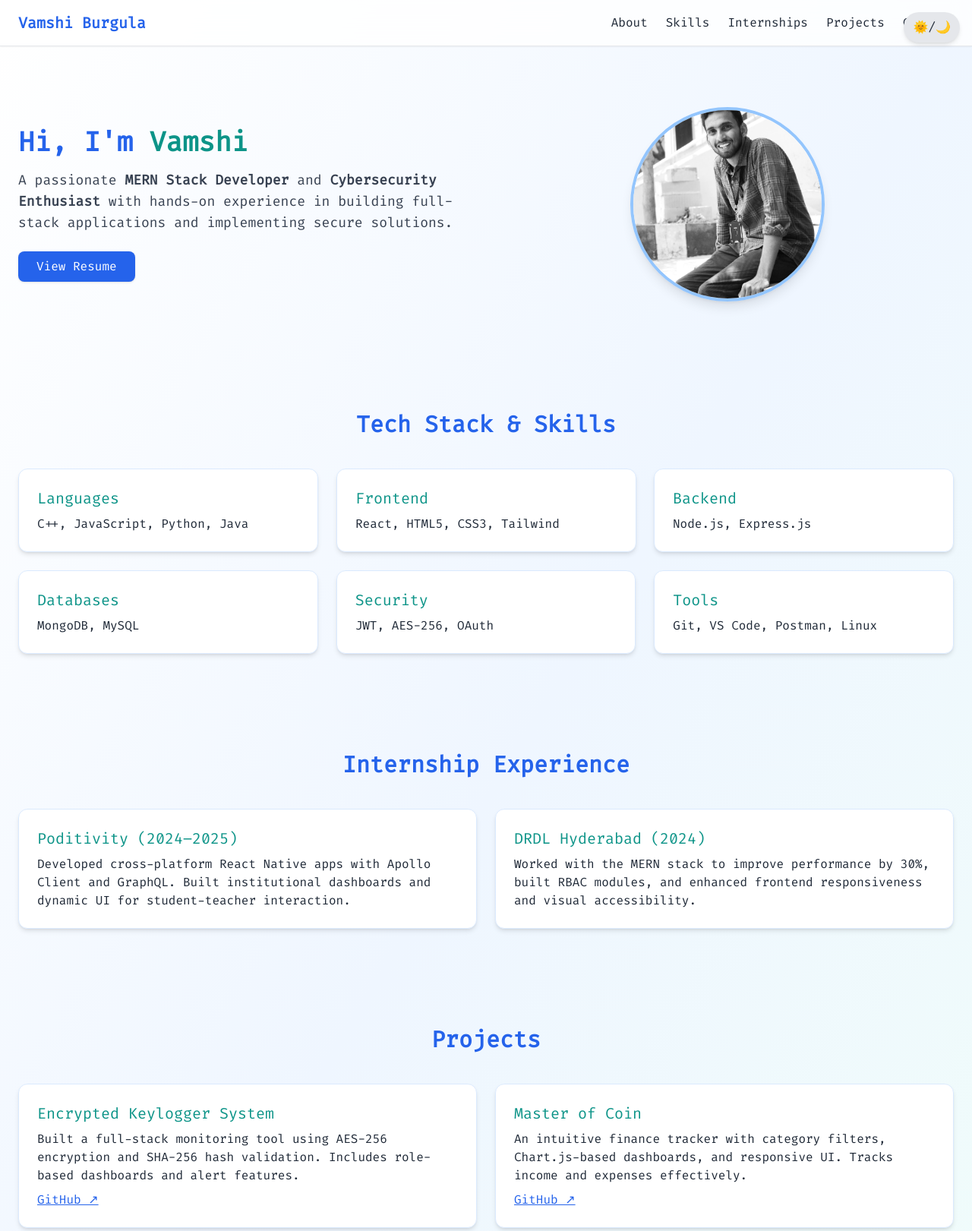
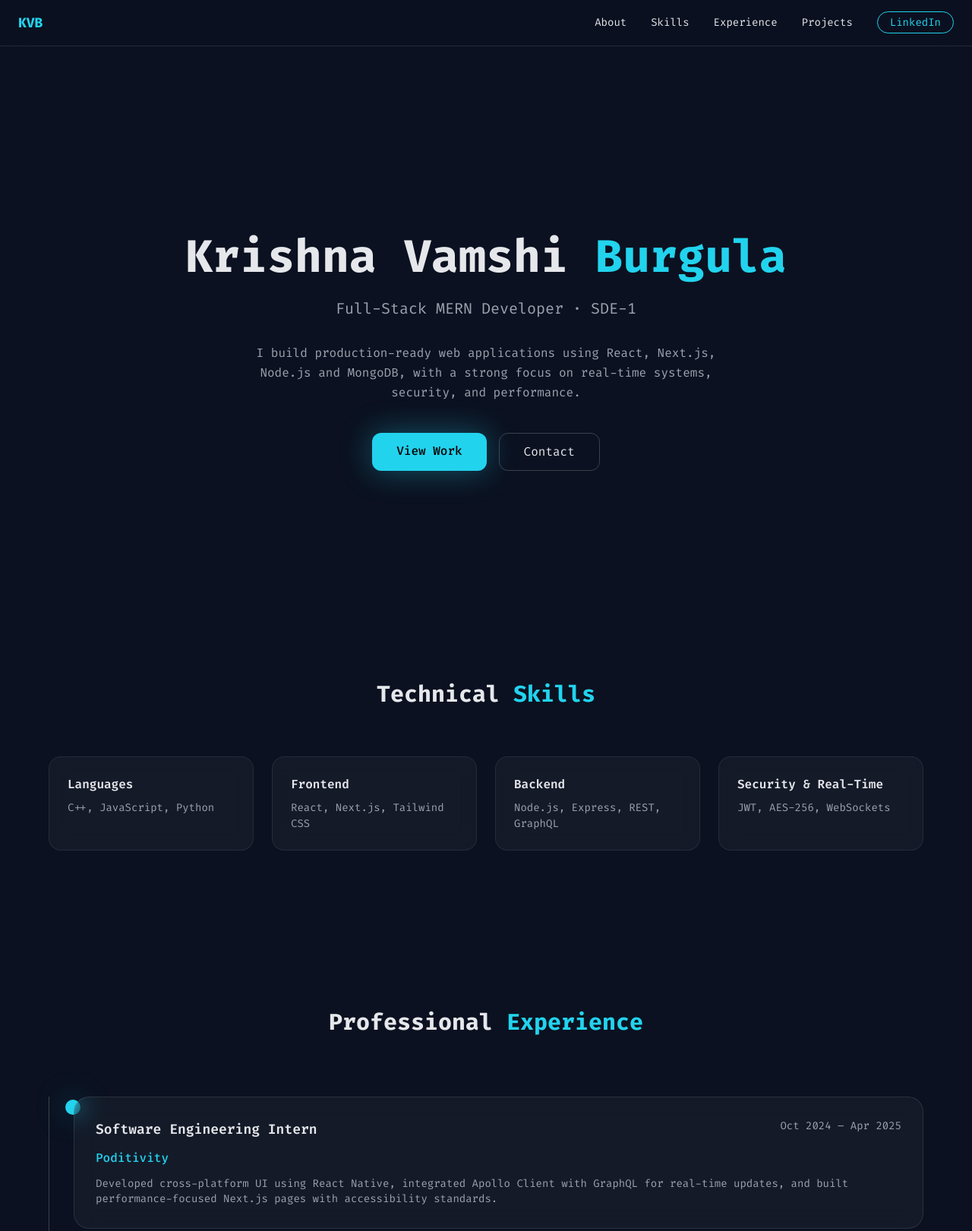
Before and after one commit to vamshiburgula/Portfolio, a plain HTML site: page index.html in a window 1280 px wide. Shown: the top 1621 px of the page at 76% size. Drawn offline with nearby package versions, Linux system fonts and the light colour scheme.

Commit message:
Update portfolio with new design and content

```diff
--- a/index.html
+++ b/index.html
@@ -1,342 +1,152 @@
 <!DOCTYPE html>
-<html lang="en">
+<html lang="en" class="scroll-smooth">
 <head>
   <meta charset="UTF-8" />
   <meta name="viewport" content="width=device-width, initial-scale=1.0" />
-    <title>Vamshi Burgula | MERN Developer</title>
+  <title>Krishna Vamshi Burgula | Full-Stack MERN Developer</title>
+
+  <!-- Tailwind -->
   <script src="https://cdn.tailwindcss.com"></script>
+
+  <!-- AOS -->
+  <link href="https://unpkg.com/aos@2.3.1/dist/aos.css" rel="stylesheet" />
   <script src="https://unpkg.com/aos@2.3.1/dist/aos.js"></script>
-    <link href="https://unpkg.com/aos@2.3.1/dist/aos.css" rel="stylesheet" />
+
+  <!-- Font -->
   <link
-      href="https://fonts.googleapis.com/css2?family=Fira+Code&display=swap"
+    href="https://fonts.googleapis.com/css2?family=Fira+Code:wght@400;500;600;700&display=swap"
     rel="stylesheet"
   />
+
   <script>
     tailwind.config = {
       darkMode: "class",
       theme: {
         extend: {
-            fontFamily: {
-              code: ["Fira Code", "monospace"],
+          fontFamily: { code: ["Fira Code", "monospace"] },
+          boxShadow: {
+            glow: "0 0 40px rgba(34,211,238,0.35)",
           },
         },
       },
     };
   </script>
+
   <style>
-      body {
-        font-family: "Fira Code", monospace;
-        scroll-behavior: smooth;
-      }
+    body { font-family: "Fira Code", monospace; }
   </style>
 </head>
-  <body
-    class="bg-gradient-to-br from-white via-blue-50 to-teal-50 text-gray-800 dark:from-[#0f172a] dark:via-[#1e293b] dark:to-[#0f172a] dark:text-white transition-colors duration-500"
-  >
-    <!-- Theme Toggle -->
-    <div class="fixed top-4 right-4 z-50">
-      <button
-        id="theme-toggle"
-        class="bg-gray-200 dark:bg-gray-700 text-gray-800 dark:text-white px-3 py-2 rounded-full shadow-md hover:shadow-lg"
-      >
-        🌞/🌙
-      </button>
-    </div>
 
-    <!-- Navbar -->
-    <nav
-      class="sticky top-0 z-40 bg-white/80 dark:bg-gray-900/80 backdrop-blur-md shadow-sm border-b border-gray-200 dark:border-gray-700"
-    >
-      <div
-        class="max-w-7xl mx-auto px-6 py-4 flex justify-between items-center"
-      >
-        <div class="text-blue-600 dark:text-cyan-400 text-xl font-bold">
-          Vamshi Burgula
-        </div>
-        <ul class="flex gap-6 text-sm md:text-base">
+<body class="bg-[#0b1120] text-gray-200">
+
+<!-- ================= NAVBAR ================= -->
+<header class="fixed top-0 w-full z-50 backdrop-blur-xl bg-[#0b1120]/80 border-b border-white/10">
+  <nav class="max-w-7xl mx-auto px-6 py-4 flex justify-between items-center">
+    <span class="text-lg font-bold text-cyan-400">KVB</span>
+    <ul class="hidden md:flex gap-8 text-sm items-center">
+      <li><a href="#about" class="hover:text-cyan-400">About</a></li>
+      <li><a href="#skills" class="hover:text-cyan-400">Skills</a></li>
+      <li><a href="#internships" class="hover:text-cyan-400">Experience</a></li>
+      <li><a href="#projects" class="hover:text-cyan-400">Projects</a></li>
       <li>
         <a
-              href="#about"
-              class="hover:text-blue-600 dark:hover:text-cyan-400 transition"
-              >About</a
+          href="https://linkedin.com/in/vamshiburgula"
+          target="_blank"
+          class="px-4 py-1 rounded-full border border-cyan-400 text-cyan-400 hover:bg-cyan-400 hover:text-black transition"
         >
-          </li>
-          <li>
-            <a
-              href="#skills"
-              class="hover:text-blue-600 dark:hover:text-cyan-400 transition"
-              >Skills</a
-            >
-          </li>
-          <li>
-            <a
-              href="#internships"
-              class="hover:text-blue-600 dark:hover:text-cyan-400 transition"
-              >Internships</a
-            >
-          </li>
-          <li>
-            <a
-              href="#projects"
-              class="hover:text-blue-600 dark:hover:text-cyan-400 transition"
-              >Projects</a
-            >
-          </li>
-          <li>
-            <a
-              href="#contact"
-              class="hover:text-blue-600 dark:hover:text-cyan-400 transition"
-              >Contact</a
-            >
+          LinkedIn
+        </a>
       </li>
     </ul>
-      </div>
   </nav>
+</header>
 
-    <!-- About Section -->
-    <section
-      id="about"
-      class="max-w-7xl mx-auto flex flex-col-reverse md:flex-row items-center justify-between px-6 py-20 gap-10"
-    >
-      <div class="md:w-1/2" data-aos="fade-right">
-        <h1 class="text-4xl font-bold text-blue-600 dark:text-cyan-400 mb-4">
-          Hi, I'm
-          <span class="text-teal-600 dark:text-emerald-400">Vamshi</span>
+<!-- ================= HERO ================= -->
+<section id="about" class="min-h-screen flex items-center pt-32 px-6">
+  <div class="max-w-4xl mx-auto text-center">
+    <h1 class="text-4xl md:text-6xl font-bold mb-6" data-aos="fade-up">
+      Krishna Vamshi <span class="text-cyan-400">Burgula</span>
     </h1>
-        <p class="text-lg text-gray-700 dark:text-gray-300">
-          A passionate <strong>MERN Stack Developer</strong> and
-          <strong>Cybersecurity Enthusiast</strong> with hands-on experience in
-          building full-stack applications and implementing secure solutions.
+
+    <p class="text-lg md:text-xl text-gray-400 mb-8" data-aos="fade-up" data-aos-delay="100">
+      Full-Stack MERN Developer · SDE-1
     </p>
-        <a
-          href="resume.pdf"
-          target="_blank"
-          class="inline-block mt-6 px-6 py-2 bg-blue-600 dark:bg-cyan-600 hover:bg-blue-700 dark:hover:bg-cyan-700 text-white rounded-lg shadow"
-          >View Resume</a
-        >
-      </div>
-      <div class="md:w-1/2 flex justify-center" data-aos="fade-left">
-        <img
-          src="vamshi.jpg"
-          alt="Vamshi Burgula"
-          class="w-52 h-52 md:w-64 md:h-64 rounded-full border-4 border-blue-300 dark:border-cyan-400 shadow-lg object-cover"
-        />
-      </div>
-    </section>
 
-    <!-- Skills Section -->
-    <section id="skills" class="max-w-7xl mx-auto px-6 py-16">
-      <h2
-        class="text-3xl font-bold text-center text-blue-600 dark:text-cyan-400 mb-10"
-        data-aos="fade-up"
-      >
-        Tech Stack & Skills
-      </h2>
-      <div class="grid grid-cols-1 sm:grid-cols-2 lg:grid-cols-3 gap-6">
-        <div
-          class="bg-white dark:bg-gray-800 p-6 rounded-xl border border-blue-100 dark:border-gray-700 shadow-md"
-          data-aos="zoom-in"
-        >
-          <h3 class="text-teal-600 dark:text-emerald-400 text-xl mb-2">
-            Languages
-          </h3>
-          <p>C++, JavaScript, Python, Java</p>
-        </div>
-        <div
-          class="bg-white dark:bg-gray-800 p-6 rounded-xl border border-blue-100 dark:border-gray-700 shadow-md"
-          data-aos="zoom-in"
-        >
-          <h3 class="text-teal-600 dark:text-emerald-400 text-xl mb-2">
-            Frontend
-          </h3>
-          <p>React, HTML5, CSS3, Tailwind</p>
-        </div>
-        <div
-          class="bg-white dark:bg-gray-800 p-6 rounded-xl border border-blue-100 dark:border-gray-700 shadow-md"
-          data-aos="zoom-in"
-        >
-          <h3 class="text-teal-600 dark:text-emerald-400 text-xl mb-2">
-            Backend
-          </h3>
-          <p>Node.js, Express.js</p>
-        </div>
-        <div
-          class="bg-white dark:bg-gray-800 p-6 rounded-xl border border-blue-100 dark:border-gray-700 shadow-md"
-          data-aos="zoom-in"
-        >
-          <h3 class="text-teal-600 dark:text-emerald-400 text-xl mb-2">
-            Databases
-          </h3>
-          <p>MongoDB, MySQL</p>
-        </div>
-        <div
-          class="bg-white dark:bg-gray-800 p-6 rounded-xl border border-blue-100 dark:border-gray-700 shadow-md"
-          data-aos="zoom-in"
-        >
-          <h3 class="text-teal-600 dark:text-emerald-400 text-xl mb-2">
-            Security
-          </h3>
-          <p>JWT, AES-256, OAuth</p>
-        </div>
-        <div
-          class="bg-white dark:bg-gray-800 p-6 rounded-xl border border-blue-100 dark:border-gray-700 shadow-md"
-          data-aos="zoom-in"
-        >
-          <h3 class="text-teal-600 dark:text-emerald-400 text-xl mb-2">
-            Tools
-          </h3>
-          <p>Git, VS Code, Postman, Linux</p>
+    <p class="max-w-2xl mx-auto text-gray-400 leading-relaxed mb-10"
+       data-aos="fade-up" data-aos-delay="200">
+      I build production-ready web applications using React, Next.js,
+      Node.js and MongoDB, with a strong focus on real-time systems,
+      security, and performance.
+    </p>
+
+    <div class="flex justify-center gap-4" data-aos="fade-up" data-aos-delay="300">
+      <a href="#projects"
+         class="px-8 py-3 rounded-xl bg-cyan-400 text-black font-medium shadow-glow hover:scale-105 transition">
+        View Work
+      </a>
+      <a href="#contact"
+         class="px-8 py-3 rounded-xl border border-white/20 hover:border-cyan-400 transition">
+        Contact
+      </a>
     </div>
   </div>
 </section>
 
-    <!-- Internship Section -->
-    <section id="internships" class="max-w-7xl mx-auto px-6 py-16">
-      <h2
-        class="text-3xl font-bold text-center text-blue-600 dark:text-cyan-400 mb-10"
-        data-aos="fade-up"
-      >
-        Internship Experience
+<!-- ================= SKILLS ================= -->
+<section id="skills" class="py-24 px-6">
+  <div class="max-w-6xl mx-auto">
+    <h2 class="text-3xl font-bold text-center mb-16" data-aos="fade-up">
+      Technical <span class="text-cyan-400">Skills</span>
     </h2>
-      <div class="grid md:grid-cols-2 gap-6">
-        <div
-          class="bg-white dark:bg-gray-800 p-6 rounded-xl border border-blue-100 dark:border-gray-700 shadow-md"
-          data-aos="fade-right"
-        >
-          <h3 class="text-teal-600 dark:text-emerald-400 text-xl mb-2">
-            Poditivity (2024–2025)
-          </h3>
-          <p>
-            Developed cross-platform React Native apps with Apollo Client and
-            GraphQL. Built institutional dashboards and dynamic UI for
-            student-teacher interaction.
-          </p>
+
+    <div class="grid sm:grid-cols-2 lg:grid-cols-4 gap-6">
+      <div data-aos="zoom-in" class="glass-card">
+        <h3>Languages</h3>
+        <p>C++, JavaScript, Python</p>
       </div>
-        <div
-          class="bg-white dark:bg-gray-800 p-6 rounded-xl border border-blue-100 dark:border-gray-700 shadow-md"
-          data-aos="fade-left"
-        >
-          <h3 class="text-teal-600 dark:text-emerald-400 text-xl mb-2">
-            DRDL Hyderabad (2024)
-          </h3>
-          <p>
-            Worked with the MERN stack to improve performance by 30%, built RBAC
-            modules, and enhanced frontend responsiveness and visual
-            accessibility.
-          </p>
+      <div data-aos="zoom-in" data-aos-delay="100" class="glass-card">
+        <h3>Frontend</h3>
+        <p>React, Next.js, Tailwind CSS</p>
+      </div>
+      <div data-aos="zoom-in" data-aos-delay="200" class="glass-card">
+        <h3>Backend</h3>
+        <p>Node.js, Express, REST, GraphQL</p>
+      </div>
+      <div data-aos="zoom-in" data-aos-delay="300" class="glass-card">
+        <h3>Security & Real-Time</h3>
+        <p>JWT, AES-256, WebSockets</p>
+      </div>
     </div>
   </div>
 </section>
 
-    <!-- Projects Section -->
-    <section id="projects" class="max-w-7xl mx-auto px-6 py-16">
-      <h2
-        class="text-3xl font-bold text-center text-blue-600 dark:text-cyan-400 mb-10"
-        data-aos="fade-up"
-      >
-        Projects
+<!-- ================= INTERNSHIPS ================= -->
+<section id="internships" class="py-28 px-6">
+  <div class="max-w-6xl mx-auto">
+    <h2 class="text-3xl font-bold text-center mb-20" data-aos="fade-up">
+      Professional <span class="text-cyan-400">Experience</span>
     </h2>
-      <div class="grid md:grid-cols-2 gap-6">
-        <div
-          class="bg-white dark:bg-gray-800 p-6 rounded-xl border border-blue-100 dark:border-gray-700 shadow-md"
-          data-aos="flip-left"
-        >
-          <h3 class="text-teal-600 dark:text-emerald-400 text-xl mb-2">
-            Encrypted Keylogger System
-          </h3>
-          <p class="mb-2">
-            Built a full-stack monitoring tool using AES-256 encryption and
-            SHA-256 hash validation. Includes role-based dashboards and alert
-            features.
-          </p>
-          <a
-            href="https://github.com/vamshiburgula/mern_login-app-for_keylogger"
-            class="text-blue-600 dark:text-cyan-400 underline"
-            target="_blank"
-            >GitHub ↗</a
-          >
+
+    <div class="relative border-l border-white/20 pl-8 space-y-16">
+
+      <!-- Poditivity -->
+      <div data-aos="fade-right" class="relative">
+        <span class="absolute -left-[11px] top-1 w-5 h-5 rounded-full bg-cyan-400 shadow-glow"></span>
+        <div class="timeline-card">
+          <div class="flex flex-col md:flex-row md:justify-between mb-3">
+            <h3 class="text-lg font-semibold">Software Engineering Intern</h3>
+            <span class="text-sm text-gray-400">Oct 2024 – Apr 2025</span>
           </div>
-        <div
-          class="bg-white dark:bg-gray-800 p-6 rounded-xl border border-blue-100 dark:border-gray-700 shadow-md"
-          data-aos="flip-right"
-        >
-          <h3 class="text-teal-600 dark:text-emerald-400 text-xl mb-2">
-            Master of Coin
-          </h3>
-          <p class="mb-2">
-            An intuitive finance tracker with category filters, Chart.js-based
-            dashboards, and responsive UI. Tracks income and expenses
-            effectively.
-          </p>
-          <a
-            href="https://github.com/vamshiburgula/MasterofCoinFinal"
-            class="text-blue-600 dark:text-cyan-400 underline"
-            target="_blank"
-            >GitHub ↗</a
-          >
-        </div>
-      </div>
-    </section>
-
-    <!-- Contact Section -->
-    <section id="contact" class="max-w-7xl mx-auto px-6 py-16">
-      <h2
-        class="text-3xl font-bold text-center text-blue-600 dark:text-cyan-400 mb-10"
-        data-aos="fade-up"
-      >
-        Contact
-      </h2>
-      <div class="grid sm:grid-cols-2 md:grid-cols-3 gap-6 text-center">
-        <div
-          class="bg-white dark:bg-gray-800 p-4 rounded-xl border border-blue-100 dark:border-gray-700 shadow-sm"
-          data-aos="zoom-in"
-        >
-          <h3 class="text-teal-600 dark:text-emerald-400 font-medium mb-1">
-            Email
-          </h3>
-          <p>
-            <a
-              href="mailto:vamshiburgula1609@gmail.com"
-              class="text-blue-600 dark:text-cyan-400"
-              >vamshiburgula1609@gmail.com</a
-            >
-          </p>
-        </div>
-        <div
-          class="bg-white dark:bg-gray-800 p-4 rounded-xl border border-blue-100 dark:border-gray-700 shadow-sm"
-          data-aos="zoom-in"
-        >
-          <h3 class="text-teal-600 dark:text-emerald-400 font-medium mb-1">
-            LinkedIn
-          </h3>
-          <p>
-            <a
-              href="https://linkedin.com/in/vamshiburgula"
-              target="_blank"
-              class="text-blue-600 dark:text-cyan-400"
-              >linkedin.com/in/vamshiburgula</a
-            >
-          </p>
-        </div>
-        <div
-          class="bg-white dark:bg-gray-800 p-4 rounded-xl border border-blue-100 dark:border-gray-700 shadow-sm"
-          data-aos="zoom-in"
-        >
-          <h3 class="text-teal-600 dark:text-emerald-400 font-medium mb-1">
-            GitHub
-          </h3>
-          <p>
-            <a
-              href="https://github.com/vamshiburgula"
-              target="_blank"
-              class="text-blue-600 dark:text-cyan-400"
-              >github.com/vamshiburgula</a
-            >
+          <p class="text-cyan-400 font-medium mb-3">Poditivity</p>
+          <p class="text-sm text-gray-400">
+            Developed cross-platform UI using React Native, integrated Apollo Client
+            with GraphQL for real-time updates, and built performance-focused
+            Next.js pages with accessibility standards.
           </p>
         </div>
       </div>
-    </section>
 
+<<<<<<< Updated upstream
     <!-- Footer -->
     <footer
       class="text-center text-gray-500 dark:text-gray-400 py-6 border-t border-gray-200 dark:border-gray-700 mt-16"
@@ -344,19 +154,164 @@
       &copy; 2025 Vamshi Burgula — Built with Tailwind CSS
       ☀️🌙
     </footer>
+=======
+      <!-- DRDL -->
+      <div data-aos="fade-left" class="relative">
+        <span class="absolute -left-[11px] top-1 w-5 h-5 rounded-full bg-cyan-400 shadow-glow"></span>
+        <div class="timeline-card">
+          <div class="flex flex-col md:flex-row md:justify-between mb-3">
+            <h3 class="text-lg font-semibold">Full-Stack Developer Intern</h3>
+            <span class="text-sm text-gray-400">Mar 2024 – May 2024</span>
+          </div>
+          <p class="text-cyan-400 font-medium mb-3">DRDL Hyderabad</p>
+          <p class="text-sm text-gray-400">
+            Improved application performance by ~30%, implemented role-based
+            access control, and built RESTful backend services using Node.js
+            and Express.
+          </p>
+        </div>
+      </div>
+>>>>>>> Stashed changes
+
+    </div>
+  </div>
+</section>
+
+<!-- ================= PROJECTS ================= -->
+<section id="projects" class="py-24 px-6 bg-black">
+  <div class="max-w-6xl mx-auto">
+    <h2 class="text-3xl font-bold text-center mb-16" data-aos="fade-up">
+      Featured <span class="text-cyan-400">Projects</span>
+    </h2>
+
+    <div class="grid md:grid-cols-2 lg:grid-cols-3 gap-8">
+      <div data-aos="fade-up" class="project-card">
+        <h3>Encrypted Activity Monitoring System</h3>
+        <p>
+          Client-side encrypted MERN system with AES-256, JWT authentication,
+          RBAC dashboards, and real-time analytics.
+        </p>
+        <a href="https://github.com/vamshiburgula/mern_login-app-for_keylogger" target="_blank">
+          GitHub →
+        </a>
+      </div>
+
+      <div data-aos="fade-up" data-aos-delay="100" class="project-card">
+        <h3>Master of Coin</h3>
+        <p>
+          Personal finance tracker with clean UI, analytics dashboards
+          and category-wise insights.
+        </p>
+        <a href="https://github.com/vamshiburgula/MasterofCoinFinal" target="_blank">
+          GitHub →
+        </a>
+      </div>
+
+      <div data-aos="fade-up" data-aos-delay="200" class="project-card">
+        <h3>Live Polling System</h3>
+        <p>
+          Real-time polling platform using WebSockets with instant
+          vote synchronization.
+        </p>
+        <a href="https://menti-polling-system.vercel.app/" target="_blank">
+          Live Demo →
+        </a>
+      </div>
+    </div>
+  </div>
+</section>
+
+<!-- ================= CONTACT ================= -->
+<section id="contact" class="py-24 px-6">
+  <div class="max-w-xl mx-auto text-center">
+    <h2 class="text-3xl font-bold mb-6" data-aos="fade-up">
+      Let’s <span class="text-cyan-400">Connect</span>
+    </h2>
+
+    <p class="text-gray-400 mb-6" data-aos="fade-up" data-aos-delay="100">
+      Open to SDE-1 / Full-Stack roles and serious engineering work.
+    </p>
+
+    <div class="space-y-2 text-sm" data-aos="fade-up" data-aos-delay="200">
+      <p>📧 vamshiburgula1609@gmail.com</p>
+      <p>
+        🔗
+        <a href="https://linkedin.com/in/vamshiburgula" target="_blank"
+           class="text-cyan-400 hover:underline">
+          linkedin.com/in/vamshiburgula
+        </a>
+      </p>
+    </div>
+  </div>
+</section>
+
+<footer class="py-6 text-center text-xs text-gray-500 border-t border-white/10">
+  © 2025 Krishna Vamshi Burgula
+</footer>
 
 <script>
-      AOS.init({ duration: 800, once: true });
-      const themeToggle = document.getElementById("theme-toggle");
-      const root = document.documentElement;
-      if (localStorage.getItem("theme") === "dark") root.classList.add("dark");
-      themeToggle.addEventListener("click", () => {
-        root.classList.toggle("dark");
-        localStorage.setItem(
-          "theme",
-          root.classList.contains("dark") ? "dark" : "light"
-        );
-      });
+  AOS.init({ duration: 900, once: true, easing: "ease-out-cubic" });
 </script>
+
+<style>
+  .glass-card {
+    padding: 1.5rem;
+    border-radius: 1rem;
+    background: rgba(255,255,255,0.04);
+    border: 1px solid rgba(255,255,255,0.08);
+    backdrop-filter: blur(12px);
+    transition: all .3s ease;
+  }
+  .glass-card:hover {
+    border-color: #22d3ee;
+    transform: translateY(-4px);
+  }
+  .glass-card h3 {
+    font-weight: 600;
+    margin-bottom: .5rem;
+  }
+  .glass-card p {
+    font-size: .875rem;
+    color: #9ca3af;
+  }
+
+  .timeline-card {
+    padding: 1.75rem;
+    border-radius: 1.25rem;
+    background: rgba(255,255,255,0.04);
+    border: 1px solid rgba(255,255,255,0.1);
+    backdrop-filter: blur(14px);
+    transition: all .3s ease;
+  }
+  .timeline-card:hover {
+    border-color: #22d3ee;
+  }
+
+  .project-card {
+    padding: 1.75rem;
+    border-radius: 1.25rem;
+    background: linear-gradient(145deg, rgba(255,255,255,.05), rgba(255,255,255,.01));
+    border: 1px solid rgba(255,255,255,.08);
+    transition: all .35s ease;
+  }
+  .project-card:hover {
+    transform: translateY(-6px);
+    box-shadow: 0 0 50px rgba(34,211,238,.25);
+  }
+  .project-card h3 {
+    font-weight: 600;
+    margin-bottom: .75rem;
+  }
+  .project-card p {
+    font-size: .875rem;
+    color: #9ca3af;
+    margin-bottom: 1rem;
+  }
+  .project-card a {
+    font-size: .875rem;
+    color: #22d3ee;
+  }
+</style>
+
 </body>
 </html>
```
Also changed, not shown: 1 other file. Lines whose indentation alone changed are shown as unchanged.
